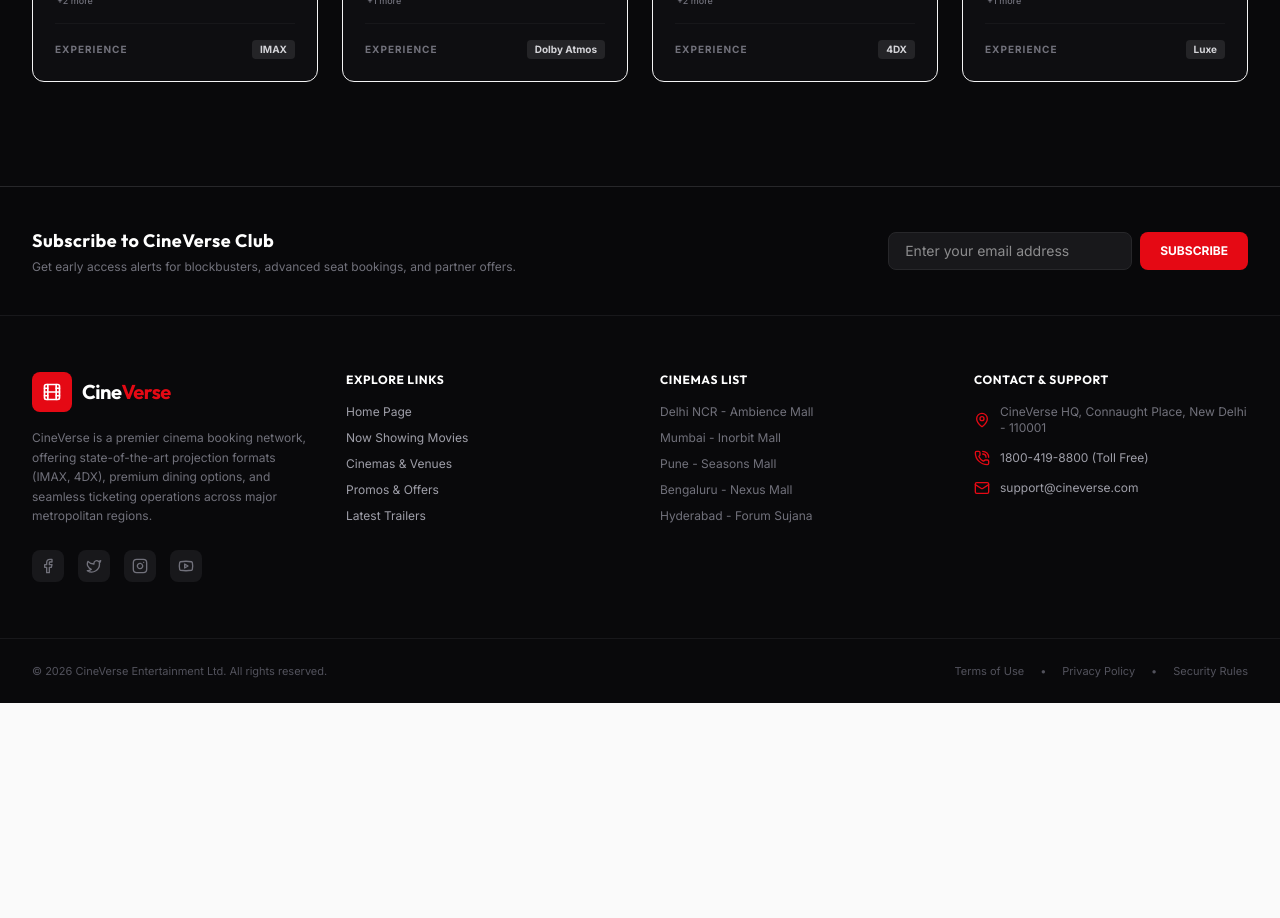
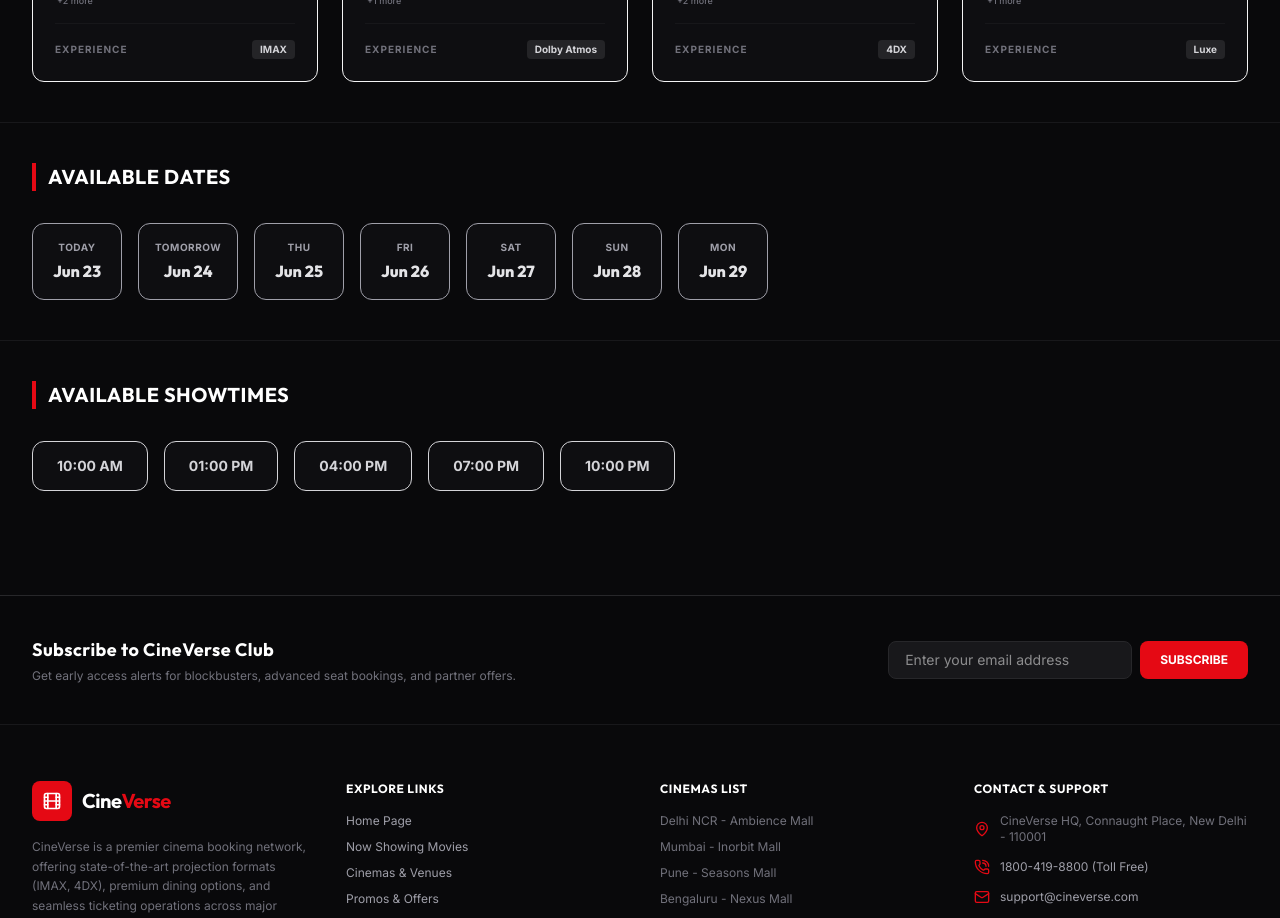
Before and after one commit to Bhavishya000kumar/TicketWala, a React (Vite) app: page /movie/1 in a window 1280 px wide. Shown: the part 1280-2198 px from the top of the page. Before the commit the page ends 1983 px from the top, so only its background shows below. Built offline with nearby package versions, Linux system fonts and the light colour scheme; no server answers.

Commit message:
Day 4C - Date and Showtime Selection completed

```diff
--- a/src/context/BookingContext.jsx
+++ b/src/context/BookingContext.jsx
@@ -41,6 +41,28 @@
 
   const selectedTheatreId = selectedTheatre ? selectedTheatre.id : null;
 
+  // Day 4C: Store selected date and persist in localStorage
+  const [selectedDate, setSelectedDate] = useState(() => {
+    try {
+      const stored = localStorage.getItem('cineverse_selected_date');
+      return stored ? JSON.parse(stored) : null;
+    } catch (e) {
+      console.error('[BookingContext] Error reading selected date from localStorage:', e);
+      return null;
+    }
+  });
+
+  // Day 4C: Store selected showtime and persist in localStorage
+  const [selectedShowtime, setSelectedShowtime] = useState(() => {
+    try {
+      const stored = localStorage.getItem('cineverse_selected_showtime');
+      return stored ? JSON.parse(stored) : null;
+    } catch (e) {
+      console.error('[BookingContext] Error reading selected showtime from localStorage:', e);
+      return null;
+    }
+  });
+
   useEffect(() => {
     // Load historical bookings
     const storedHistory = localStorage.getItem('cineverse_booking_history');
@@ -54,7 +76,17 @@
   };
 
   const selectDate = (date) => {
-    setBooking(prev => ({ ...prev, date }));
+    setSelectedDate(date);
+    setBooking(prev => ({ ...prev, date: date?.value || date }));
+    try {
+      if (date) {
+        localStorage.setItem('cineverse_selected_date', JSON.stringify(date));
+      } else {
+        localStorage.removeItem('cineverse_selected_date');
+      }
+    } catch (e) {
+      console.error('[BookingContext] Error writing selected date to localStorage:', e);
+    }
   };
 
   const selectCinema = (cinema) => {
@@ -62,7 +94,17 @@
   };
 
   const selectShowtime = (showtime) => {
-    setBooking(prev => ({ ...prev, showtime }));
+    setSelectedShowtime(showtime);
+    setBooking(prev => ({ ...prev, showtime: showtime?.time || showtime }));
+    try {
+      if (showtime) {
+        localStorage.setItem('cineverse_selected_showtime', JSON.stringify(showtime));
+      } else {
+        localStorage.removeItem('cineverse_selected_showtime');
+      }
+    } catch (e) {
+      console.error('[BookingContext] Error writing selected showtime to localStorage:', e);
+    }
   };
 
   const toggleSeat = (seatId, price = 250) => {
@@ -135,7 +177,11 @@
         confirmBooking,
         selectedTheatre,
         selectedTheatreId,
-        selectTheatre
+        selectTheatre,
+        selectedDate,
+        selectedShowtime,
+        selectDate,
+        selectShowtime
       }}
     >
       {children}
--- /dev/null
+++ b/src/data/showtimes.js
@@ -0,0 +1,12 @@
+// Centralized Showtime Database for CineVerse
+// Includes structured objects with stable IDs and time labels.
+
+export const SHOWTIMES = [
+  { id: 's1', time: '10:00 AM' },
+  { id: 's2', time: '01:00 PM' },
+  { id: 's3', time: '04:00 PM' },
+  { id: 's4', time: '07:00 PM' },
+  { id: 's5', time: '10:00 PM' }
+];
+
+export default SHOWTIMES;
--- a/src/pages/MovieDetails.jsx
+++ b/src/pages/MovieDetails.jsx
@@ -5,6 +5,7 @@
 import { Star, Clock, Calendar, Film, Play, X, AlertTriangle, ArrowLeft, User } from 'lucide-react';
 import { useBooking } from '../hooks/useBooking';
 import { THEATRES } from '../data/theatres';
+import { SHOWTIMES } from '../data/showtimes';
 
 const CastMember = ({ actor }) => {
   const [imgError, setImgError] = useState(false);
@@ -41,7 +42,14 @@
 const MovieDetails = () => {
   const { id } = useParams();
   const navigate = useNavigate();
-  const { selectedTheatre, selectTheatre } = useBooking();
+  const {
+    selectedTheatre,
+    selectTheatre,
+    selectedDate,
+    selectedShowtime,
+    selectDate,
+    selectShowtime
+  } = useBooking();
   const [movie, setMovie] = useState(null);
   const [loading, setLoading] = useState(true);
   const [error, setError] = useState(null);
@@ -150,6 +158,42 @@
       </div>
     );
   }
+
+  const generateNext7Days = () => {
+    const dates = [];
+    const daysOfWeek = ['Sun', 'Mon', 'Tue', 'Wed', 'Thu', 'Fri', 'Sat'];
+    const months = ['Jan', 'Feb', 'Mar', 'Apr', 'May', 'Jun', 'Jul', 'Aug', 'Sep', 'Oct', 'Nov', 'Dec'];
+
+    for (let i = 0; i < 7; i++) {
+      const d = new Date();
+      d.setDate(d.getDate() + i);
+
+      let label = '';
+      if (i === 0) {
+        label = 'Today';
+      } else if (i === 1) {
+        label = 'Tomorrow';
+      } else {
+        label = daysOfWeek[d.getDay()];
+      }
+
+      const year = d.getFullYear();
+      const month = String(d.getMonth() + 1).padStart(2, '0');
+      const day = String(d.getDate()).padStart(2, '0');
+      const isoDate = `${year}-${month}-${day}`;
+
+      const dateString = `${months[d.getMonth()]} ${d.getDate()}`;
+
+      dates.push({
+        label,
+        value: isoDate,
+        dateString
+      });
+    }
+    return dates;
+  };
+
+  const next7Days = generateNext7Days();
 
   return (
     <div className="bg-zinc-950 min-h-screen text-zinc-100 font-sans pb-16">
@@ -384,6 +428,69 @@
         )}
       </div>
 
+      {/* 5. Available Dates Section */}
+      <div className="max-w-7xl mx-auto px-4 sm:px-6 lg:px-8 py-10 border-t border-zinc-900 text-left">
+        <h3 className="text-xl font-bold text-white font-display border-l-4 border-brand-red pl-3 tracking-wide uppercase mb-8">
+          Available Dates
+        </h3>
+
+        <div className="flex flex-wrap gap-4">
+          {next7Days.map((dateObj) => {
+            const isSelected = selectedDate?.value === dateObj.value;
+            return (
+              <div
+                key={dateObj.value}
+                onClick={() => selectDate(isSelected ? null : dateObj)}
+                className={`group flex flex-col items-center justify-center p-4 rounded-xl cursor-pointer transition-all duration-300 min-w-[90px] border ${
+                  isSelected
+                    ? 'bg-brand-red border-brand-red text-white shadow-lg shadow-brand-red/20 scale-105'
+                    : 'bg-zinc-900/40 border-zinc-850 text-zinc-400 hover:border-zinc-700 hover:text-white'
+                }`}
+              >
+                <span className="text-[10px] font-bold uppercase tracking-wider mb-1">
+                  {dateObj.label}
+                </span>
+                <span className={`text-base font-extrabold font-display ${isSelected ? 'text-white' : 'text-zinc-200 group-hover:text-white'}`}>
+                  {dateObj.dateString}
+                </span>
+              </div>
+            );
+          })}
+        </div>
+      </div>
+
+      {/* 6. Available Showtimes Section */}
+      <div className="max-w-7xl mx-auto px-4 sm:px-6 lg:px-8 py-10 border-t border-zinc-900 text-left">
+        <h3 className="text-xl font-bold text-white font-display border-l-4 border-brand-red pl-3 tracking-wide uppercase mb-8">
+          Available Showtimes
+        </h3>
+
+        {!SHOWTIMES || SHOWTIMES.length === 0 ? (
+          <div className="bg-zinc-900/50 border border-zinc-900 p-8 rounded-xl text-center">
+            <p className="text-sm text-zinc-400 italic">No showtimes available</p>
+          </div>
+        ) : (
+          <div className="flex flex-wrap gap-4">
+            {SHOWTIMES.map((showtimeObj) => {
+              const isSelected = selectedShowtime?.id === showtimeObj.id;
+              return (
+                <div
+                  key={showtimeObj.id}
+                  onClick={() => selectShowtime(isSelected ? null : showtimeObj)}
+                  className={`group px-6 py-3.5 rounded-xl cursor-pointer transition-all duration-300 border flex items-center justify-center font-bold text-sm ${
+                    isSelected
+                      ? 'bg-brand-red border-brand-red text-white shadow-lg shadow-brand-red/20 scale-105'
+                      : 'bg-zinc-900/40 border-zinc-850 text-zinc-300 hover:border-zinc-700 hover:text-white'
+                  }`}
+                >
+                  {showtimeObj.time}
+                </div>
+              );
+            })}
+          </div>
+        )}
+      </div>
+
       {/* Trailer Modal Player Overlay */}
       {isTrailerOpen && movie.trailerUrl && (
         <div className="fixed inset-0 z-50 flex items-center justify-center bg-black/95 p-4 animate-in fade-in duration-250">
```
